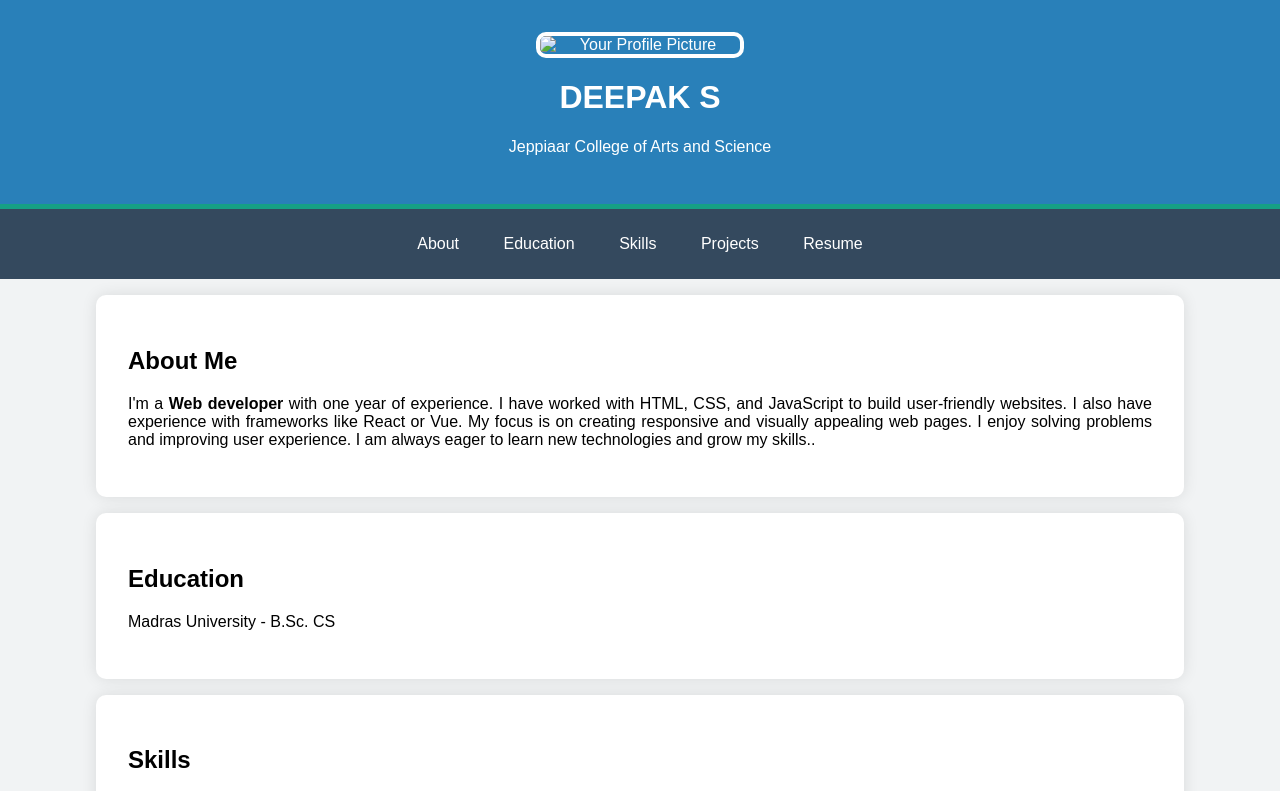
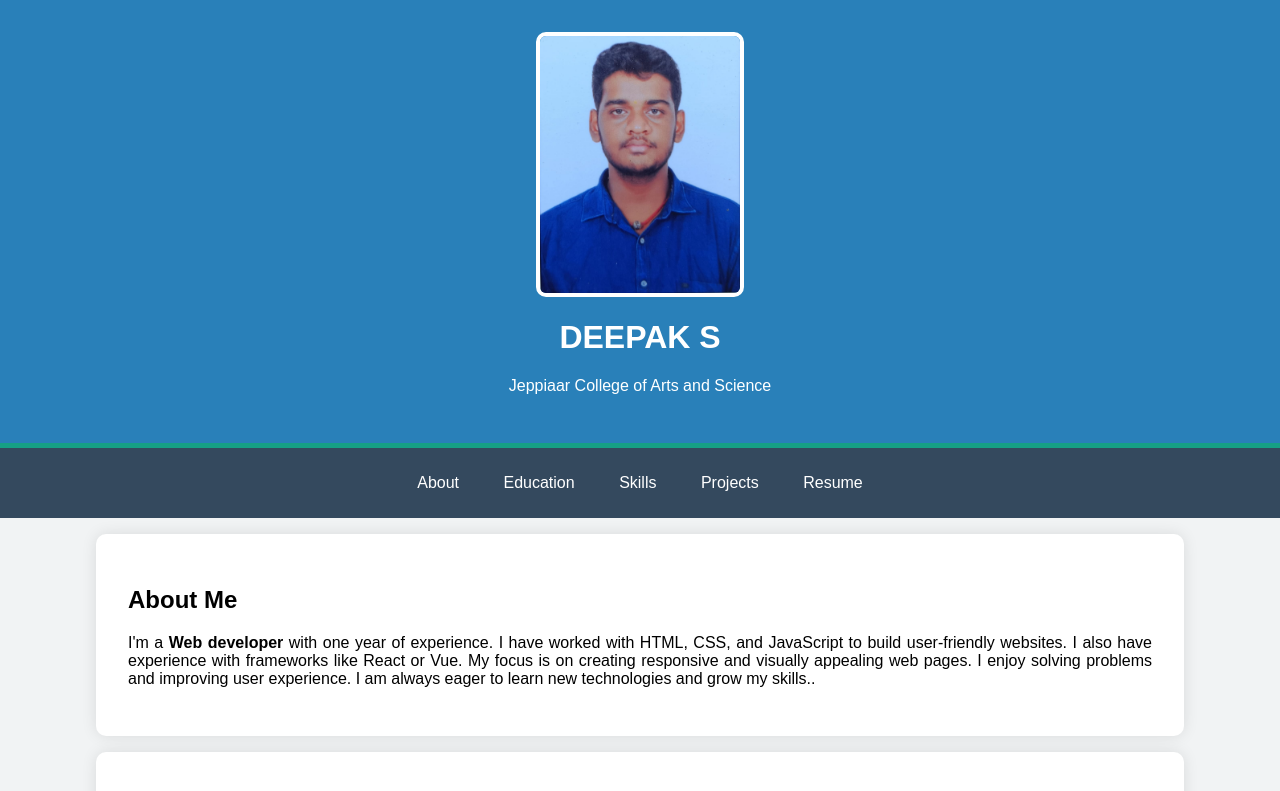
Before and after one commit to deepak11583/deepak, a plain HTML site: page index.html in a window 1280 px wide. Shown: the top 791 px of the page. Drawn offline with Linux system fonts and the light colour scheme.

Commit message:
index.html

```diff
--- a/index.html
+++ b/index.html
@@ -93,7 +93,7 @@
 <body>
     <header>
         <div class="header-content">
-            <img src="c:\Users\mmuru\Downloads\WhatsApp Image 2025-03-21 at 2.52.38 PM.jpeg" alt="Your Profile Picture" class="profile-picture">
+            <img src="image.jpg" alt="Your Profile Picture" class="profile-picture">
             <h1>DEEPAK S</h1>
             <p>Jeppiaar College of Arts and Science</p>
         </div>
```
